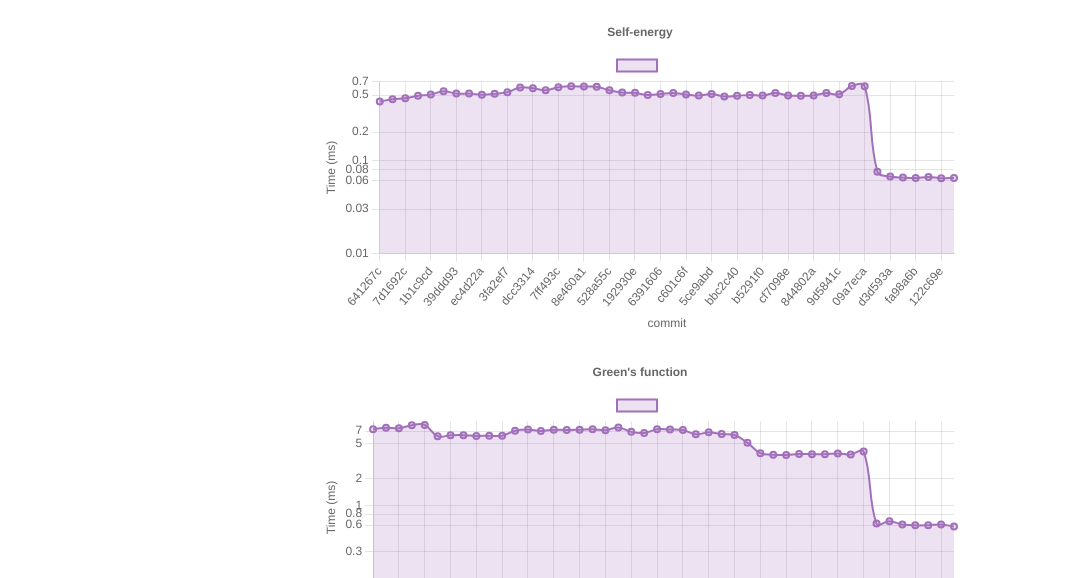
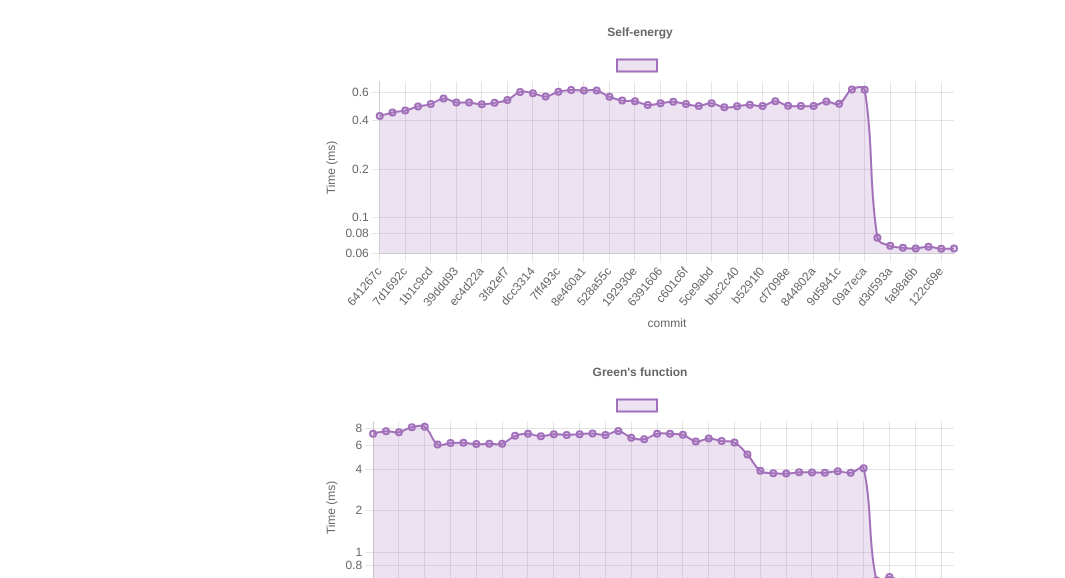
Before and after one commit to oameye/KheldyshContraction.jl, a plain HTML site: page benchmarks/index.html in a window 1280 px wide. Shown: the part 222-800 px from the top of the page, without its empty margins (0-1065 px from the left). Drawn offline with nearby package versions, Linux system fonts and the light colour scheme.

Commit message:
comment out dynamic minimum setting for benchmark chart

```diff
--- a/benchmarks/index.html
+++ b/benchmarks/index.html
@@ -317,7 +317,7 @@
                   display: true,
                 },
                 // beginAtZero: true,
-                min: Math.pow(10, Math.floor(Math.log10(Math.min(...dataset.entries().next().value[1].map(d => d.bench.value / 1e6))))), // Dynamically set min
+                // min: Math.pow(10, Math.floor(Math.log10(Math.min(...dataset.entries().next().value[1].map(d => d.bench.value / 1e6))))), // Dynamically set min
                 ticks: {
                   callback: function(value, index, values) {
                     return Number(value.toString()); // Use plain numbers
```
